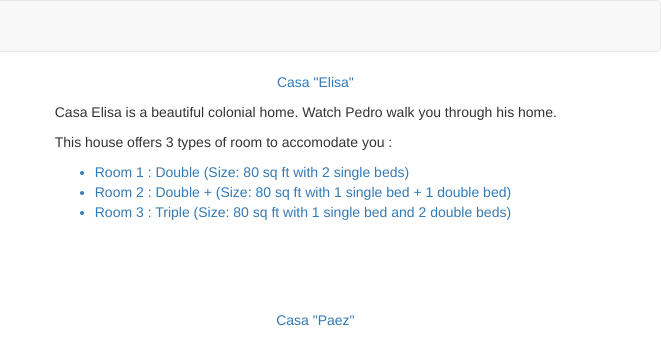
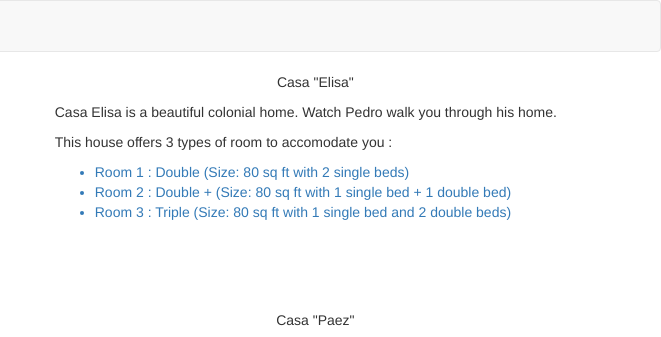
Before and after one commit to LionelNkaya/cubaentera.com, a plain HTML site: page videos.html in a window 1280 px wide. Shown: the top 337 px of the page, 619-1280 px from the left. Drawn offline with nearby package versions, Linux system fonts and the light colour scheme.

Commit message:
updating video link

```diff
--- a/videos.html
+++ b/videos.html
@@ -87,7 +87,7 @@
 					<iframe width="335" height="213" src="https://www.youtube.com/embed/ghM8vxymIhY" frameborder="0" allowfullscreen></iframe>
 				</div>
 				<div class="col-md-7 contentbox">
-					<a src="https://goo.gl/forms/VWLPixkLEfre36sE2" target="_blank"> <p class="text-center">Casa "Elisa"</p></a>
+				<p class="text-center">Casa "Elisa"</p></a>
 					<p>Casa Elisa is a beautiful colonial home. Watch Pedro walk you through his home.
 					</p>
           <p>This house offers 3 types of room to accomodate you :</p>
@@ -105,7 +105,7 @@
           <iframe class="video" width="335" height="213" src="https://www.youtube.com/embed/CL4tsr3wVGs" frameborder="0" allowfullscreen></iframe>
         </div>
         <div class="col-md-7 contentbox video">
-          <a src="https://goo.gl/forms/cl1P5hI3RixlyX923" target="_blank"> <p class="text-center">Casa "Paez"</p></a>
+        <p class="text-center">Casa "Paez"</p></a>
           <p>Casa Paez is the perfect home for a family vacation. Watch Vladimir and Dianelis as they walk you through their home.
           </p>
           <p>This house offers 1 room to accomodate you :</p>
```
